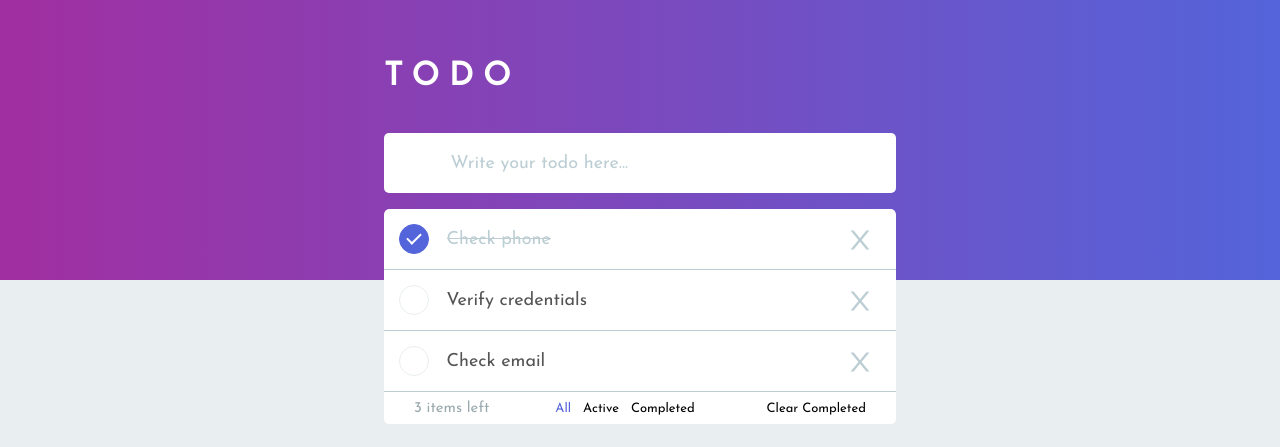
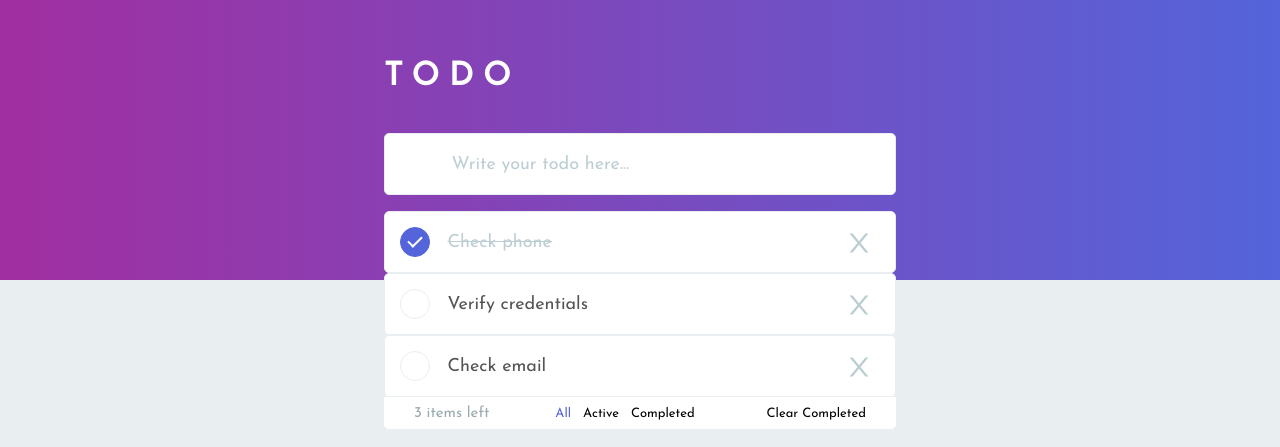
Before and after one commit to YauheniKorsakas/react-todo, a React (Create React App) app: page / in a window 1280 px wide. Shown: the top 447 px of the page. Built offline with nearby package versions, Linux system fonts and the light colour scheme.

Commit message:
Add dnd.

```diff
--- a/package.json
+++ b/package.json
@@ -9,6 +9,7 @@
     "@testing-library/user-event": "^13.5.0",
     "classnames": "^2.3.2",
     "react": "^18.2.0",
+    "react-beautiful-dnd": "^13.1.1",
     "react-dom": "^18.2.0",
     "react-icons": "^4.8.0",
     "react-redux": "^8.0.5",
--- a/src/components/ui/molecules/TodoList/TodoList.js
+++ b/src/components/ui/molecules/TodoList/TodoList.js
@@ -3,7 +3,8 @@ import { useDispatch } from 'react-redux';
 
 import TodoTile from '../TodoTile/TodoTile';
 import styles from './TodoList.module.scss';
-import { removeTodo, toggleTodo } from '../../../../store/todosSlice';
+import { removeTodo, reorderTodos, toggleTodo } from '../../../../store/todosSlice';
+import { DragDropContext, Droppable, Draggable } from 'react-beautiful-dnd';
 
 const TodoList = ({ todos }) => {
   const todosExist = useMemo(() => todos && todos.length > 0, [todos]);
@@ -17,12 +18,25 @@ const TodoList = ({ todos }) => {
     dispatch(toggleTodo(todoId));
   }
 
+  const onDragEnd = (dndResult) => {
+    dispatch(reorderTodos(dndResult));
+  };
+
   return (
+      <DragDropContext onDragEnd={onDragEnd}>
     <section className={styles.TodoList}>
       {todosExist &&
-        <>
-          {todos.map(todo =>
-            <Fragment key={`todo-list-tile-container-${todo.id}`}>
+          <Droppable droppableId="todos-list">
+            {(provided, snapshot) =>
+              (<div {...provided.droppableProps} ref={provided.innerRef}>
+
+                {todos.map((todo, index) =>
+                  <Draggable draggableId={`${todo.id}`} key={`${todo.id}`} index={index}>
+                    {(provided, snapshot) => (
+                      <div
+                        ref={provided.innerRef}
+                        {...provided.draggableProps}
+                        {...provided.dragHandleProps}>
                         <TodoTile
                           id={`todo-list-tile-${todo.id}`}
                           className={styles.TodoTile}
@@ -31,12 +45,20 @@ const TodoList = ({ todos }) => {
                           checked={todo.isCompleted}
                           onToggleTodo={() => onToggleTodo(todo.id)}
                           onRemoveTodo={() => onRemoveTodo(todo.id)} />
-              <hr />
-            </Fragment>)}
-        </>
+
+                      </div>
+                    )}
+                  </Draggable>
+                )}
+                {provided.placeholder}
+
+              </div>)
+            }
+          </Droppable>
       }
       {!todosExist && <h4 className={styles.NoContent}>There are no todos yet</h4>}
     </section>
+        </DragDropContext>
   );
 };
 
--- a/src/components/ui/molecules/TodoList/TodoList.module.scss
+++ b/src/components/ui/molecules/TodoList/TodoList.module.scss
@@ -9,10 +9,3 @@
   color: $secondary-color-100;
   text-align: center;
 }
-
-hr {
-  margin: 0;
-  border: 0;
-  height: 1px;
-  background-color: $secondary-color-200;
-}
--- a/src/components/ui/molecules/TodoTile/TodoTile.module.scss
+++ b/src/components/ui/molecules/TodoTile/TodoTile.module.scss
@@ -6,6 +6,8 @@
   justify-content: flex-start;
   padding: 15px;
   background-color: $secondary-color-100;
+  border: 1px solid $secondary-color-150;
+  border-radius: 5px;
 
   .Checkbox {
     width: 50px;
@@ -28,7 +30,6 @@
 
       &:disabled {
         background-color: inherit;
-        cursor: pointer;
       }
 
     }
--- a/src/index.js
+++ b/src/index.js
@@ -8,11 +8,9 @@ import store from './store';
 
 const root = ReactDOM.createRoot(document.getElementById('root'));
 root.render(
-  <React.StrictMode>
     <Provider store={store}>
       <App />
     </Provider>
-  </React.StrictMode>
 );
 
 // If you want to start measuring performance in your app, pass a function
--- a/src/store/todosSlice.js
+++ b/src/store/todosSlice.js
@@ -45,6 +45,13 @@ const todosSlice = createSlice({
       if (Object.values(Filters).some(item => item === action.payload)) {
         state.filter = action.payload
       }
+    },
+    reorderTodos: (state, { payload }) => {
+      if (payload.destination) {
+        const items = Array.from(state.todoItems);
+        const [reorderedItem] = items.splice(payload.source.index, 1);
+        state.todoItems = items.splice(payload.destination.index, 0, reorderedItem);
+      }
     }
   }
 });
@@ -78,6 +85,7 @@ export const {
   changeFilter,
   clearCompletedTodos,
   toggleTodo,
-  removeTodo
+  removeTodo,
+  reorderTodos
 } = todosSlice.actions;
 export default todosSlice.reducer;
```
Also changed, not shown: 1 other file (tests, documents, lock files or other folders). Lines whose indentation alone changed are shown as unchanged.
